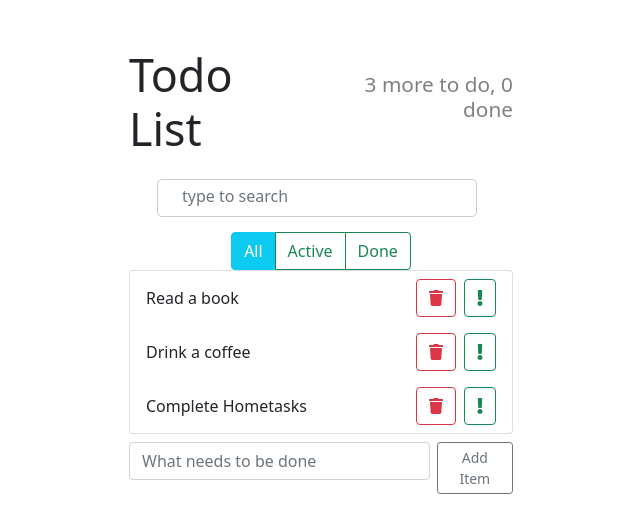
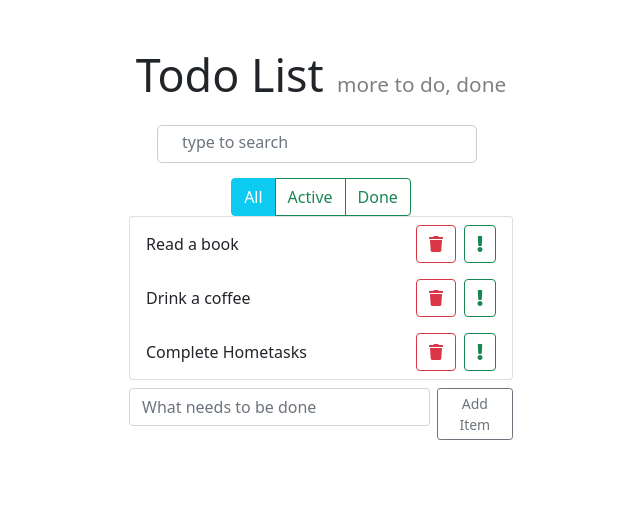
Before and after one commit to bekdevuz/react-udevs, a React (Create React App) app: page / in a window 1280 px wide. Shown: the top 532 px of the page, without its empty margins (319-959 px from the left). Built offline with nearby package versions, Linux system fonts and the light colour scheme.

Commit message:
done: AppHeader

```diff
--- a/src/components/AppHeader/AppHeader.js
+++ b/src/components/AppHeader/AppHeader.js
@@ -1,11 +1,13 @@
 import React from "react";
 import "./AppHeader.css";
 
-export default function AppHeader() {
+export default function AppHeader({ countDone, countAllTodo }) {
   return (
     <div className="app-header ">
       <h1>Todo List</h1>
-      <h2>3 more to do, 0 done</h2>
+      <h2>
+        {countAllTodo} more to do, {countDone} done
+      </h2>
     </div>
   );
 }
```
